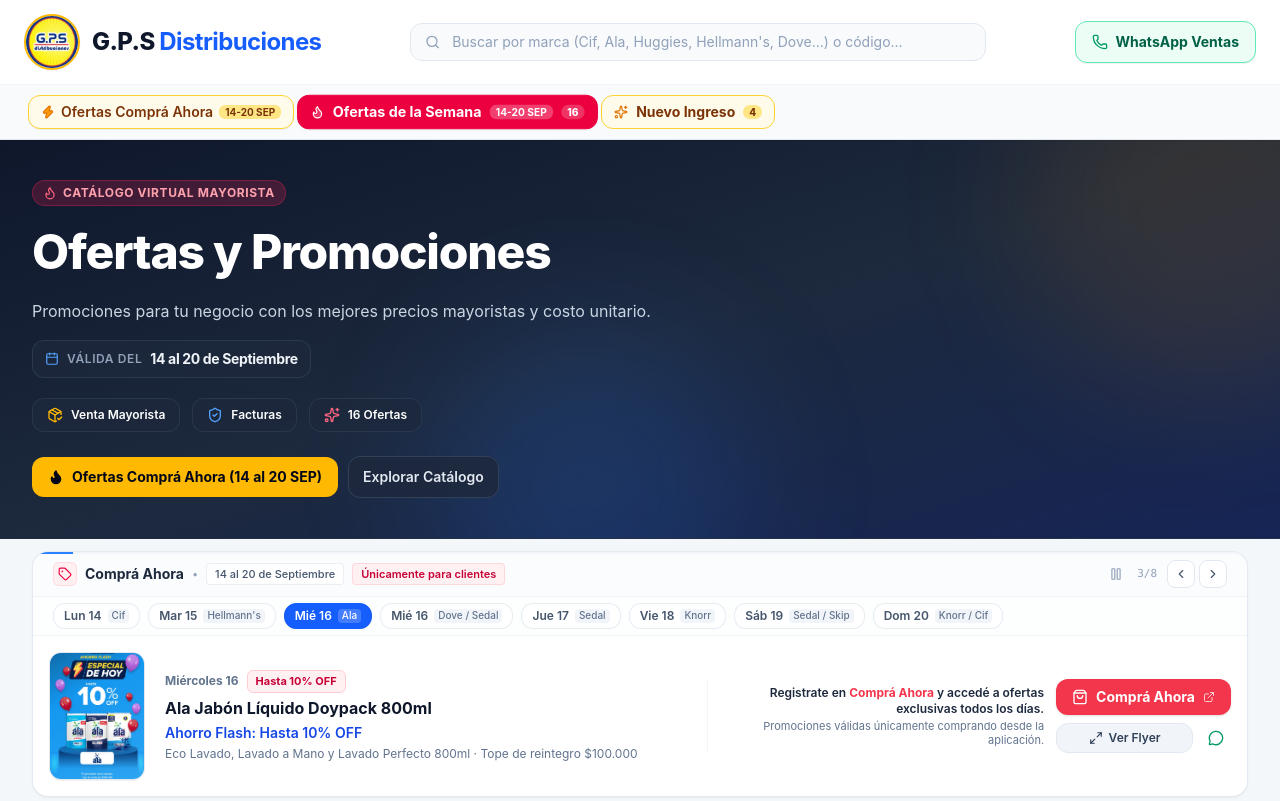
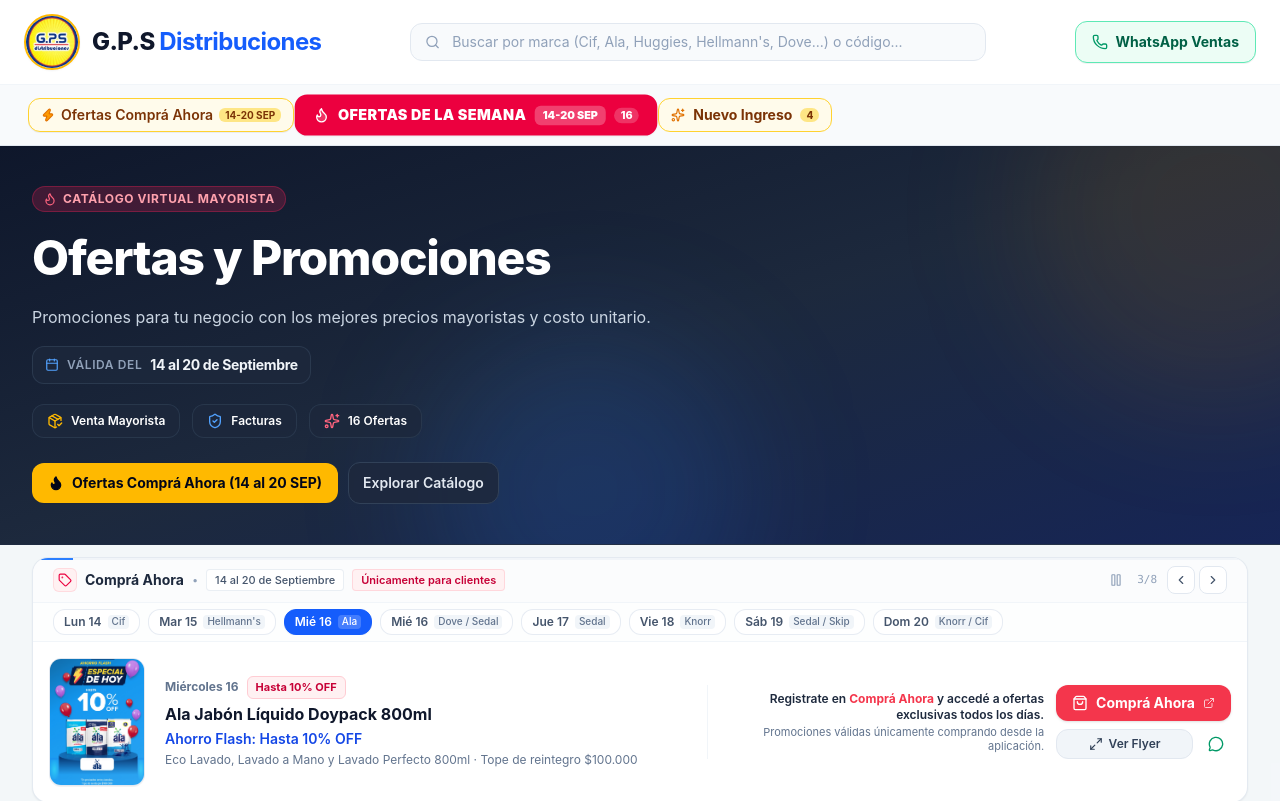
Before and after one commit to maxip123/gpsDistribuidora, a React (Vite) app: page / in a window 1280 px wide. Shown: the top 801 px of the page. Built offline with nearby package versions, Linux system fonts and the light colour scheme.

Commit message:
letra ofertas

```diff
--- a/src/components/Navbar.jsx
+++ b/src/components/Navbar.jsx
@@ -264,24 +264,24 @@ export default function Navbar({
                   <button
                     key={cat.id}
                     onClick={(e) => handleCategoryClick(cat.id, e)}
-                    className={`flex items-center gap-1.5 sm:gap-2 px-3 py-1.5 rounded-xl text-xs md:text-sm font-bold transition-all duration-150 shrink-0 cursor-pointer whitespace-nowrap select-none border ${
+                    className={`flex items-center gap-2 px-3.5 sm:px-4 py-2 rounded-xl text-xs sm:text-sm font-black transition-all duration-150 shrink-0 cursor-pointer whitespace-nowrap select-none border-2 shadow-2xs ${
                       isSelected
-                        ? 'bg-rose-600 text-white border-rose-600 shadow-xs scale-[1.02]'
+                        ? 'bg-rose-600 text-white border-rose-600 shadow-xs scale-[1.03]'
                         : 'bg-rose-50 text-rose-700 border-rose-300 hover:bg-rose-100 hover:border-rose-400'
                     }`}
                   >
-                    <Flame className={`w-3.5 h-3.5 shrink-0 ${
+                    <Flame className={`w-4 h-4 shrink-0 ${
                       isSelected ? 'text-white fill-white/20' : 'text-rose-500 fill-rose-500/20'
                     }`} />
-                    <span>Ofertas de la Semana</span>
-                    <span className={`text-[10px] font-bold uppercase px-1.5 py-0.2 rounded-md shrink-0 ${
+                    <span className="uppercase tracking-wide">OFERTAS DE LA SEMANA</span>
+                    <span className={`text-[10px] sm:text-[10.5px] font-black uppercase px-2 py-0.5 rounded-md shrink-0 ${
                       isSelected
                         ? 'bg-white/25 text-white'
                         : 'bg-rose-200 text-rose-900'
                     }`}>
                       14-20 SEP
                     </span>
-                    <span className={`text-[10px] font-extrabold px-1.5 py-0.2 rounded-full shrink-0 ${
+                    <span className={`text-[10px] sm:text-[10.5px] font-extrabold px-1.5 py-0.2 rounded-full shrink-0 ${
                       isSelected
                         ? 'bg-white/20 text-white'
                         : 'bg-rose-200/70 text-rose-900'
```
